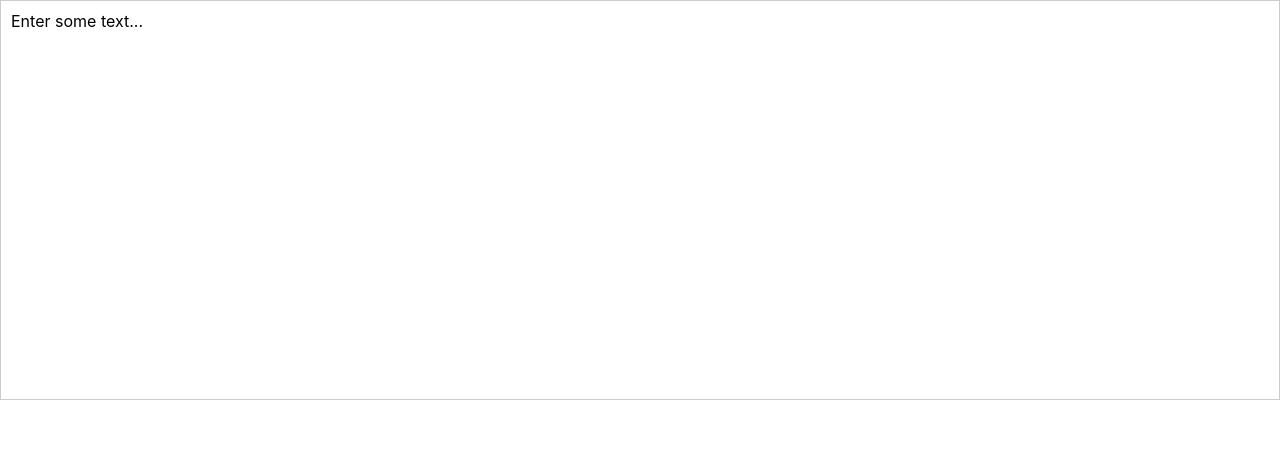
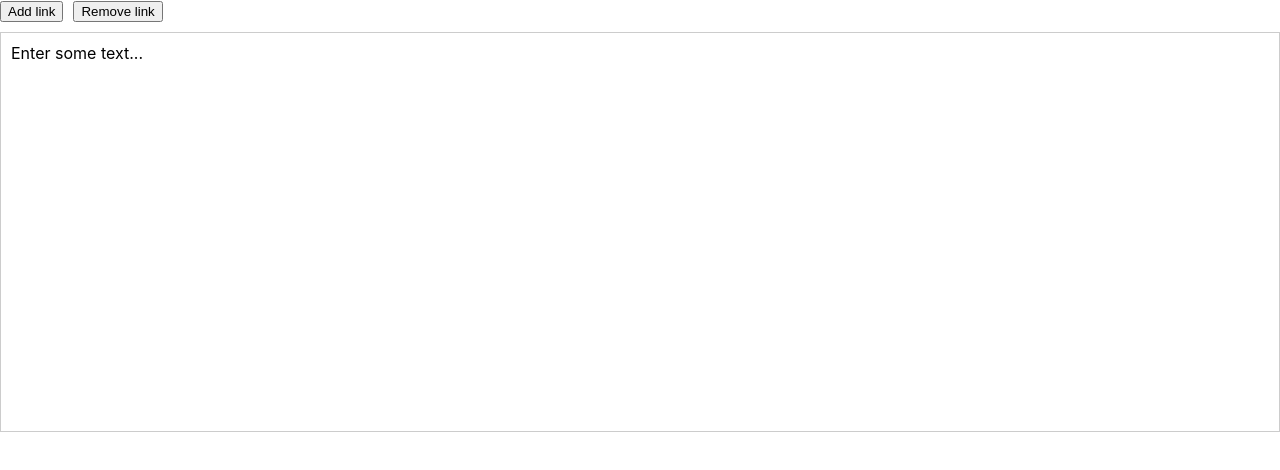
Before and after one commit to arthurflachs/draftjs-next-examples, a Next.js app: page /examples/link in a window 1280 px wide. Shown: the top 470 px of the page. Built offline with nearby package versions, Linux system fonts and the light colour scheme.

Commit message:
Add visual components

```diff
--- /dev/null
+++ b/components/link/link-controls/index.tsx
@@ -0,0 +1,27 @@
+import { EditorState } from "draft-js";
+import { MouseEvent } from "react";
+import styles from "./styles.module.css";
+
+interface LinkControlsProps {
+  onAddLink: () => any;
+  onRemoveLink: () => any;
+}
+
+export default function LinkControls({ onAddLink, onRemoveLink }: LinkControlsProps) {
+  const handleAddLink = (e: MouseEvent) => {
+    e.preventDefault();
+    onAddLink();
+  }
+
+  const handleRemoveLink = (e: MouseEvent) => {
+    e.preventDefault();
+    onRemoveLink();
+  }
+
+  return (
+    <div className={styles.buttons}>
+      <button className={styles.button} onMouseDown={handleAddLink}>Add link</button>
+      <button className={styles.button} onMouseDown={handleRemoveLink}>Remove link</button>
+    </div>
+  );
+}
--- /dev/null
+++ b/components/link/link-controls/styles.module.css
@@ -0,0 +1,11 @@
+.buttons {
+  margin-bottom: 10px;
+}
+
+.button {
+  margin-right: 10px;
+}
+
+.button:last-child {
+  margin-right: 0;
+}
--- /dev/null
+++ b/components/link/link-input/index.tsx
@@ -0,0 +1,25 @@
+import { FormEvent, MouseEvent, useState } from 'react';
+import styles from './styles.module.css';
+
+interface LinkInputProps {
+  initialValue: string;
+  onConfirmLink: (value: string) => any;
+}
+
+export default function LinkInput({ initialValue, onConfirmLink }: LinkInputProps) {
+  const [value, setValue] = useState(initialValue);
+  const handleConfirmLink = (e: MouseEvent) => {
+    e.preventDefault();
+    onConfirmLink(value);
+  };
+  const handleValueChange = (e: FormEvent<HTMLInputElement>) => {
+    setValue(e.currentTarget.value);
+  };
+
+  return (
+    <div className={styles.urlInputContainer}>
+      <input type="text" onChange={handleValueChange} className={styles.urlInput} />
+      <button onMouseDown={handleConfirmLink}>Confirm</button>
+    </div>
+  );
+}
--- /dev/null
+++ b/components/link/link-input/styles.module.css
@@ -0,0 +1,9 @@
+.urlInputContainer {
+  margin-bottom: 10px;
+}
+
+.urlInput {
+  font-family: 'Georgia', serif;
+  margin-right: 10px;
+  padding: 3px;
+}
--- a/pages/examples/link/index.tsx
+++ b/pages/examples/link/index.tsx
@@ -1,12 +1,31 @@
 import { EditorState } from "draft-js";
-import { useState } from "react";
+import React, { useState } from "react";
 import Editor from "../../../components/editor";
+import LinkControls from "../../../components/link/link-controls";
+import LinkInput from "../../../components/link/link-input";
+
+interface LinkInput {
+  value: string;
+}
 
 export default function Link() {
   const [editorState, setEditorState] = useState(EditorState.createEmpty());
+  const [linkInput, setLinkInput] = useState<LinkInput>(null);
+
+  const addLink = () => setLinkInput({ value: '' });
+  const removeLink = () => {
+    console.log('remove link');
+  };
+
+  const confirmLink = (urlValue: string) => {
+    console.log(urlValue)
+    setLinkInput(null);
+  };
 
   return (
     <div>
+      <LinkControls onAddLink={addLink} onRemoveLink={removeLink} />
+      { linkInput && <LinkInput initialValue={linkInput.value} onConfirmLink={confirmLink} /> }
       <Editor
         editorState={editorState}
         onChange={setEditorState}
```
